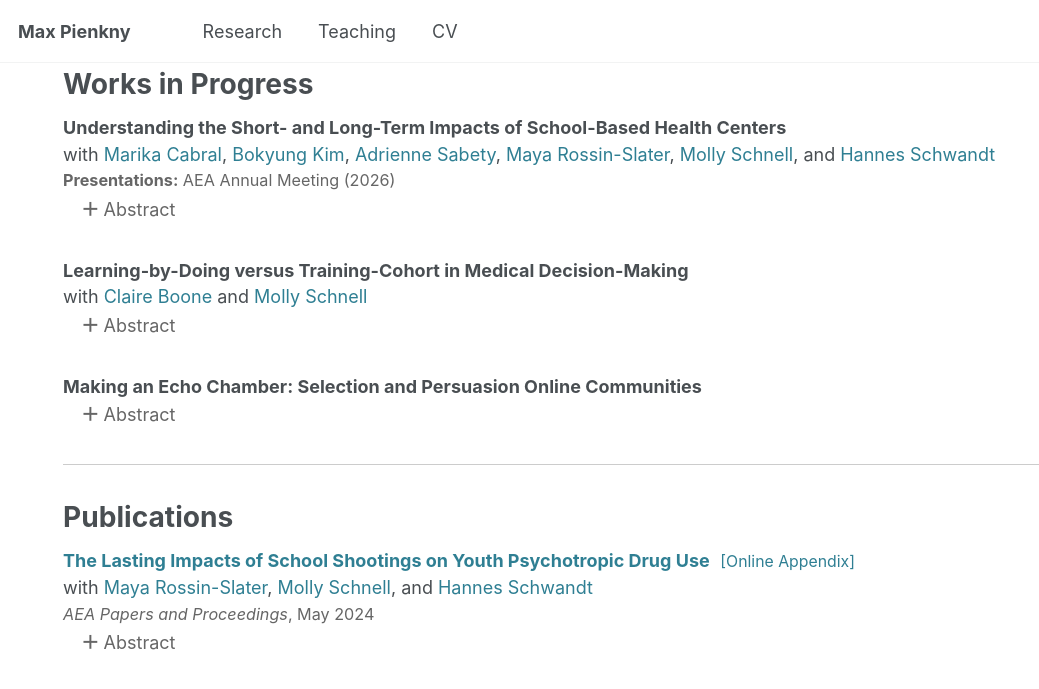
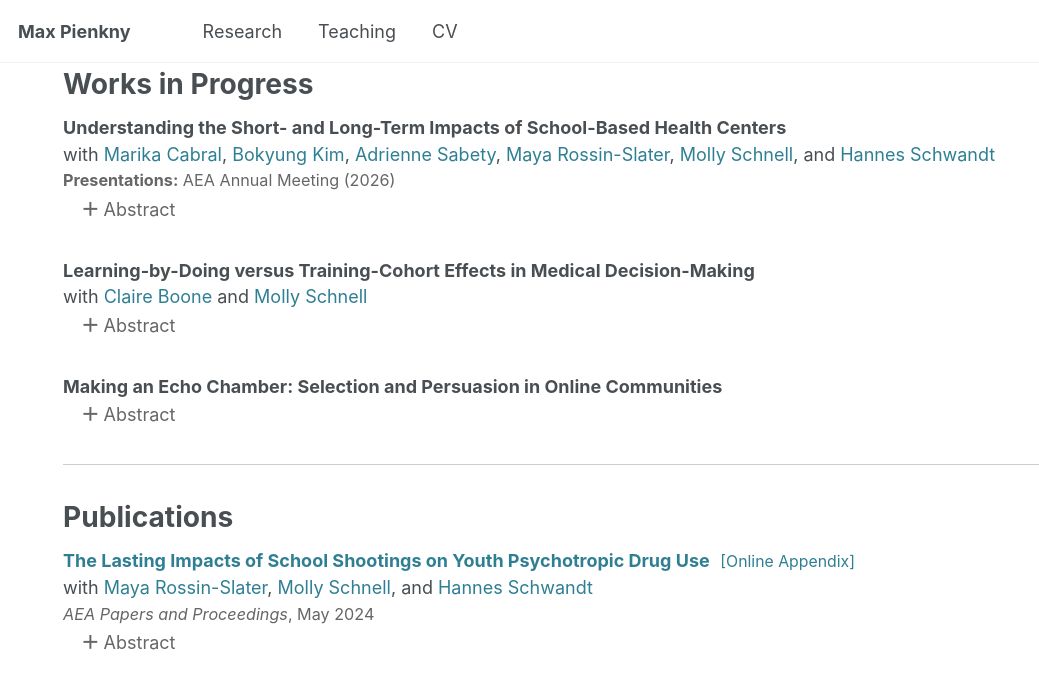
Before and after one commit to maxpienkny/maxpienkny.github.io, a Jekyll site: the page built from _pages/research.md, in a window 1280 px wide and 900 px high, scrolled down 590 px. Shown: the top 689 px of the window, without its empty margins (0-1039 px from the left). Built offline with Jekyll 4.4.1, drawn with Linux system fonts in a browser that asks for light colours.

Commit message:
cv/pages updates

```diff
--- a/_pages/research.md
+++ b/_pages/research.md
@@ -189,7 +189,7 @@ author_profile: false
 <div class="paper-entry">
 
   <div class="paper-title">
-    Learning-by-Doing versus Training-Cohort in Medical Decision-Making
+    Learning-by-Doing versus Training-Cohort Effects in Medical Decision-Making
   </div>
 
   <div class="paper-authors">
@@ -211,7 +211,7 @@ author_profile: false
 <div class="paper-entry">
 
   <div class="paper-title">
-     Making an Echo Chamber: Selection and Persuasion Online Communities
+     Making an Echo Chamber: Selection and Persuasion in Online Communities
   </div>
 
   <details>
```
Also changed, not shown: _pages/about.md (+2 -2 lines), 4 other files.
